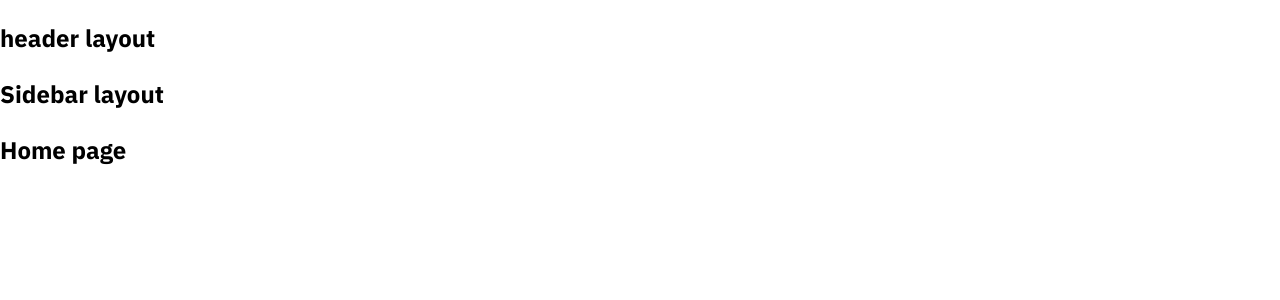
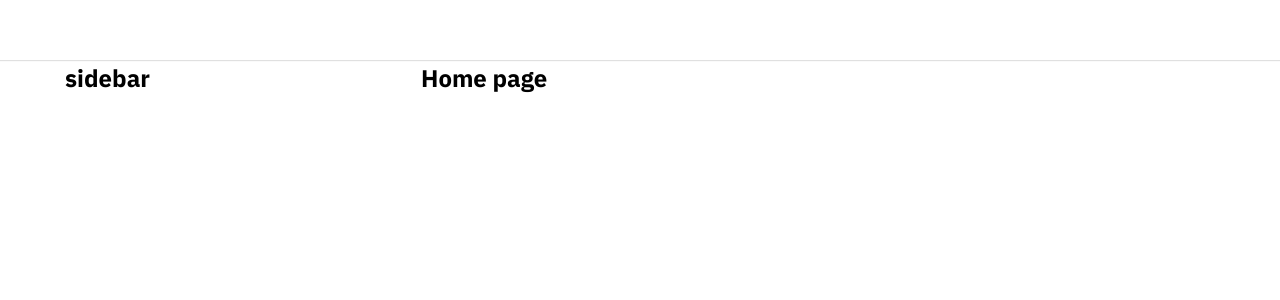
Before and after one commit to thiennvt0212/tiktok-ui, a React (Create React App) app: page / in a window 1280 px wide. Shown: the top 300 px of the page. Built offline with nearby package versions, Linux system fonts and the light colour scheme.

Commit message:
update layout

```diff
--- a/package.json
+++ b/package.json
@@ -3,6 +3,7 @@
   "version": "0.1.0",
   "private": true,
   "dependencies": {
+    "classnames": "^2.5.1",
     "cra-template": "1.2.0",
     "normalize.css": "^8.0.1",
     "react": "^19.0.0",
--- a/src/components/GlobalStyle/GlobalStyle.scss
+++ b/src/components/GlobalStyle/GlobalStyle.scss
@@ -3,6 +3,9 @@
 
 :root {
     --primary-color: #fe2c55;
+    // DefaultLayout
+    --default-layout-header-height: 60px;
+    --default-layout-width: 1150px;
 }
 
 html {
@@ -10,6 +13,8 @@
 }
 
 *{
+    margin: 0;
+    padding: 0;
     box-sizing: border-box;
 }
 
--- /dev/null
+++ b/src/components/Layout/DefaultLayout/DefaultLayout.module.scss
@@ -0,0 +1,15 @@
+.wrapper {
+  display: flex;
+  align-items: center;
+  flex-direction: column;
+}
+
+.container {
+  width: var(--default-layout-width);
+  display: flex;
+}
+
+.content{
+    flex: 1;
+
+}
--- /dev/null
+++ b/src/components/Layout/DefaultLayout/Sidebar/Sidebar.module.scss
@@ -0,0 +1,4 @@
+.wrapper{
+    width: 356px;
+
+}
--- a/src/components/Layout/DefaultLayout/Sidebar/index.js
+++ b/src/components/Layout/DefaultLayout/Sidebar/index.js
@@ -1,5 +1,13 @@
+import classNames from 'classnames/bind';
+import styles from './Sidebar.module.scss';
+
+const cx = classNames.bind(styles);
 function Sidebar() {
-    return ( <h2>Sidebar layout</h2> );
+    return (
+        <aside className={cx('wrapper')}>
+            <h2>sidebar</h2>
+        </aside>
+    );
 }
 
 export default Sidebar;
--- a/src/components/Layout/DefaultLayout/index.js
+++ b/src/components/Layout/DefaultLayout/index.js
@@ -1,13 +1,17 @@
+import classNames from 'classnames/bind';
+import styles from './DefaultLayout.module.scss';
 import Header from "~/components/Layout/components/Header";
 import Sidebar from "./Sidebar";
 
+const cx = classNames.bind(styles);
+
 function DefaultLayout({children}) {
   return (
-    <div>
+    <div className={cx('wrapper')}>
       <Header />
-      <div className="container">
+      <div className={cx('container')}>
         <Sidebar/>
-        <div className="content">
+        <div className={cx('content')}>
             {children}
         </div>
       </div>
--- a/src/components/Layout/OnlyHeader/index.js
+++ b/src/components/Layout/OnlyHeader/index.js
@@ -1,6 +1,6 @@
 import Header from "~/components/Layout/components/Header";
 
-function DefaultLayout({ children }) {
+function OnlyHeader({ children }) {
   return (
     <div>
       <Header />
@@ -9,4 +9,4 @@
   );
 }
 
-export default DefaultLayout;
+export default OnlyHeader;
--- /dev/null
+++ b/src/components/Layout/components/Header/Header.module.scss
@@ -0,0 +1,12 @@
+.wrapper{
+    height: var(--default-layout-header-height, 60px);
+    width: 100%;
+    box-shadow: 0px 1px 1px rgb(0 0 0 / 12%);
+    display: flex;
+    justify-content: center;
+}
+
+.inner{
+    width: var(--default-layout-width);
+    height: 100%;
+}
--- a/src/components/Layout/components/Header/index.js
+++ b/src/components/Layout/components/Header/index.js
@@ -1,5 +1,16 @@
+import classNames from 'classnames/bind';
+import styles from './Header.module.scss';
+
+const cx = classNames.bind(styles);
+
 function Header() {
-    return ( <h2>header layout</h2> );
+    return (
+        <header className={cx('wrapper')}>
+            <div className={cx('inner')}>
+
+            </div>
+        </header>
+     );
 }
 
 export default Header;
```
Also changed, not shown: 1 other file (tests, documents, lock files or other folders).
